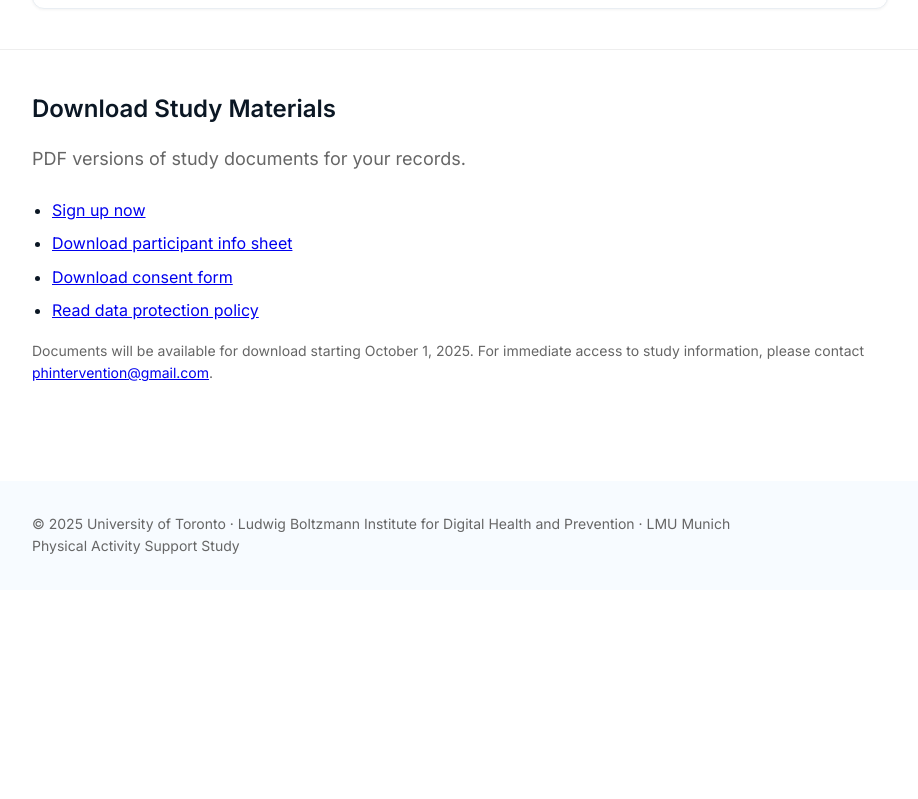
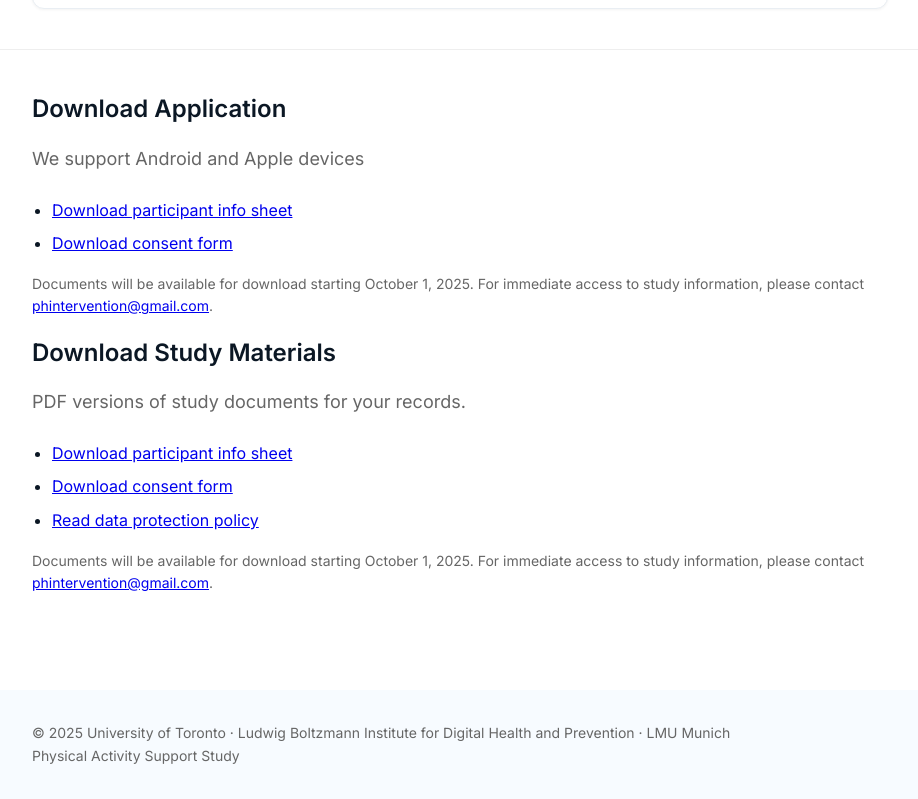
Before and after one commit to DPHofer-HAII/Physical-Activity-Motivation-Study.github.io, a plain HTML site: page index.html in a window 1280 px wide. Shown: the part 4754-5553 px from the top of the page, without its empty margins (180-1098 px from the left). Before the commit the page ends 5344 px from the top, so only its background shows below. Drawn offline with Linux system fonts and the light colour scheme.

Commit message:
Update index.html

```diff
--- a/index.html
+++ b/index.html
@@ -508,11 +508,21 @@
     <!-- DOWNLOADS -->
     <section id="downloads">
       <div class="container">
+        <h2>Download Application</h2>
+        <p class="lead">We support Android and Apple devices</p>
+
+          <ul>
+            <li><a href="https://apps.apple.com/at/app/more-app/id6450769124?l=en-GB" target="_blank">Download participant info sheet</a></li>
+            <li><a href="more-androidAPP" target="_blank">Download consent form</a></li>
+          </ul>
+
+          <p class="muted">Documents will be available for download starting October 1, 2025. For immediate access to study information, please contact <a href="mailto:phintervention@gmail.com">phintervention@gmail.com</a>.</p>
+        </div>
+      </div><div class="container">
         <h2>Download Study Materials</h2>
         <p class="lead">PDF versions of study documents for your records.</p>
 
           <ul>
-            <li><a href="#signup">Sign up now</a></li>
             <li><a href="Participant%20Information%20Sheet.pdf" target="_blank">Download participant info sheet</a></li>
             <li><a href="Informed%20Consent.pdf" target="_blank">Download consent form</a></li>
             <li><a href="#privacy">Read data protection policy</a></li>
```
